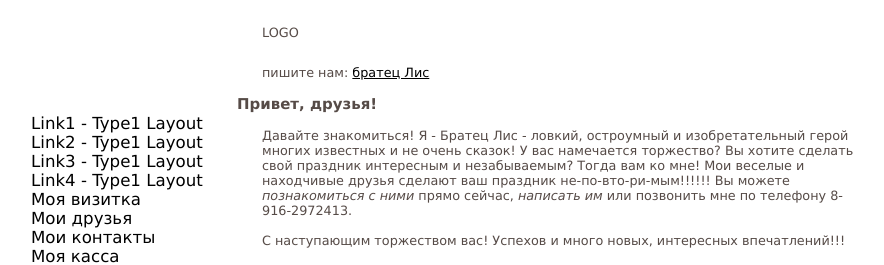
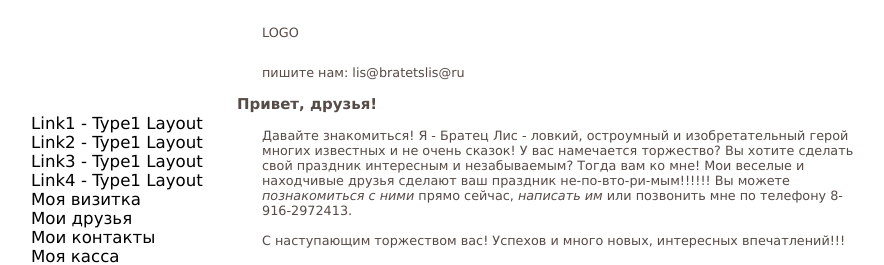
Before and after one commit to bratetslis/Site, a Jekyll site: the page built from testpage4.md, in a window 1280 px wide. Shown: the top 265 px of the page, without its empty margins (211-1095 px from the left). Built offline with Jekyll 4.4.1, drawn with Linux system fonts in a browser that asks for light colours.

Commit message:
Update _layouts/type3.html

```diff
--- a/_layouts/type3.html
+++ b/_layouts/type3.html
@@ -115,7 +115,7 @@ div.sexy-bookmarks ul.socials a:hover{background-color:transparent !important}
 	<div id="banner"><p>LOGO</a></p>
 </div><!-- end banner -->
 	<div id="mainnavi">
- 		<p> пишите нам:  <a href="mailto:lis@bratetslis.ru">братец Лис</a></p>
+ 		<p> пишите нам:  lis@bratetslis@ru</p>
 </div><!-- end mainnavi -->
 	<div id="left">
 		<ul class="borderbottom">
```
